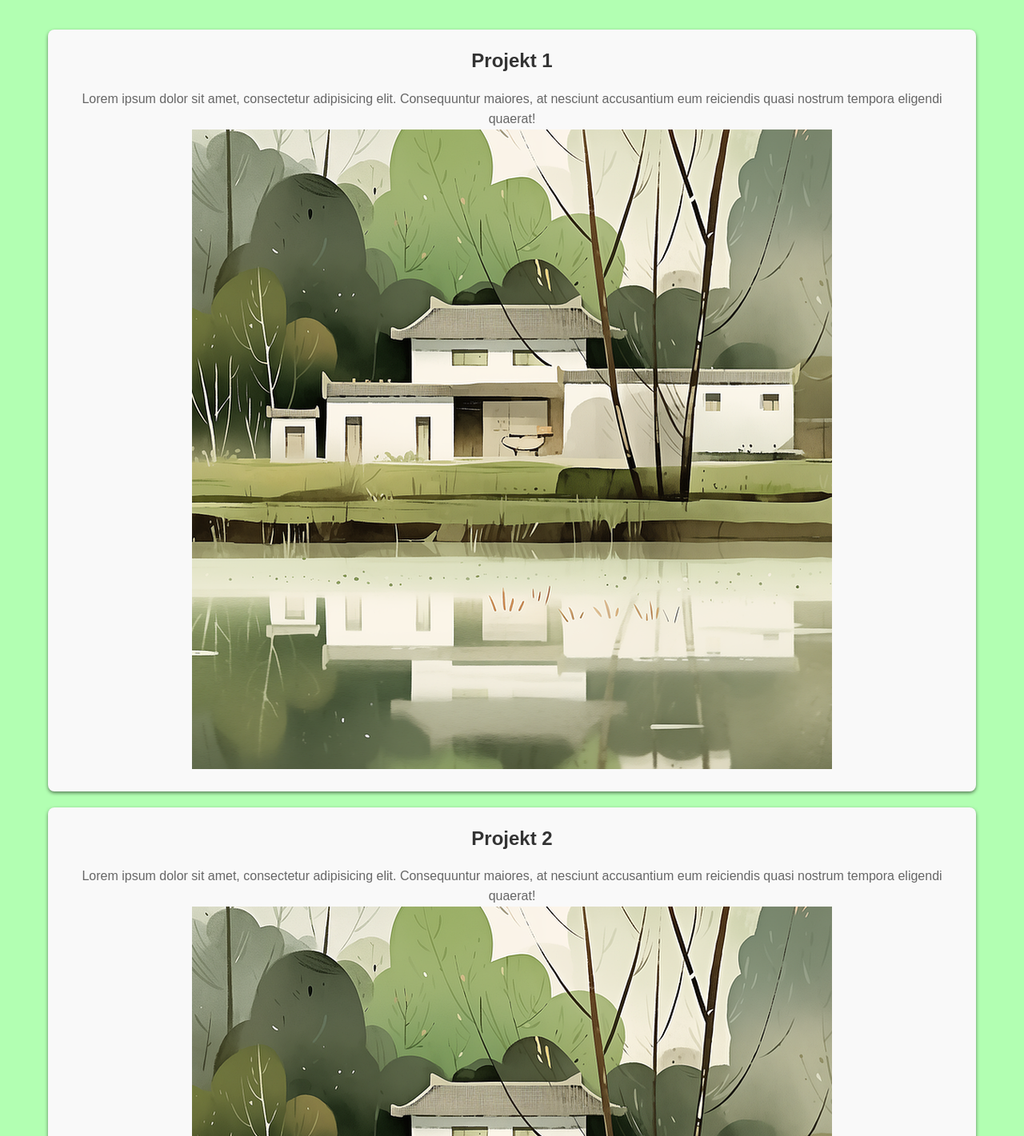
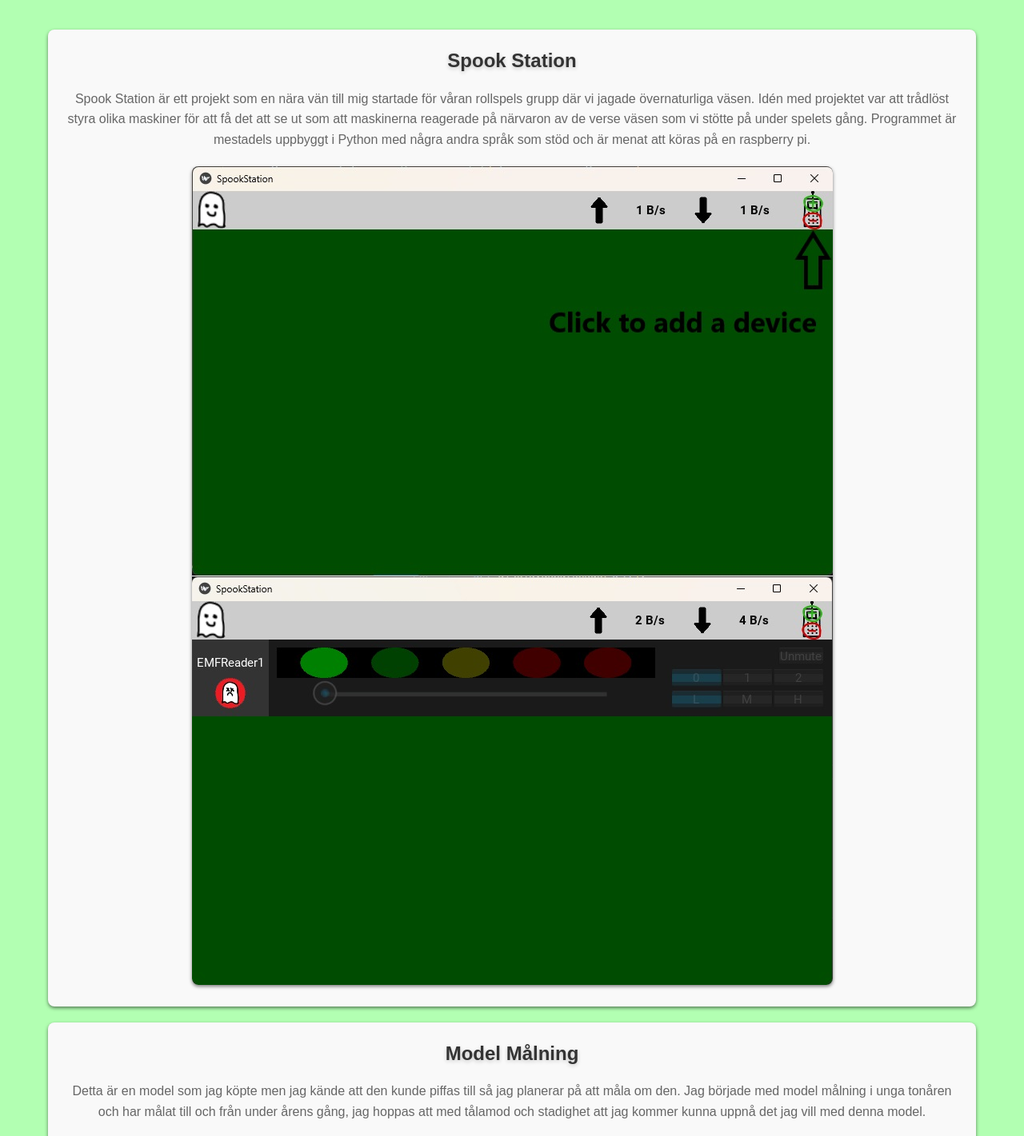
Before and after one commit to ZunarOrion/ZunarOrion.github.io, a plain HTML site: page portfolio/mina-projekt.html in a window 1280 px wide. Shown: the part 163-1584 px from the top of the page at 80% size. Drawn offline with Linux system fonts and the light colour scheme.

Commit message:
More work on portfolio project

```diff
--- a/portfolio/mina-projekt.html
+++ b/portfolio/mina-projekt.html
@@ -11,12 +11,10 @@
 <body>
     <header>
         <h1 class="logo">R.Strångerts Portfolio</h1>
-
         <ul class="nav-burger" id="nav-burger">
             <li><a href="/portfolio/index.html">Om mig</a></li>
             <li><a href="/portfolio/mina-projekt.html">Mina projekt</a></li>
             <li><a href="/portfolio/mina-skills.html">Mina Färdigheter</a></li>
-
             <a class="close" href="#"></a>
         </ul>
         <a class="hamburger" href="#nav-burger"></a>
@@ -29,40 +27,49 @@
     </header>
 
     <main class="container">
-        <!-- Produktfunktioner -->
         <section id="all-projects">
             <h2>Mina Projekt</h2>
-            <!--"style="text-align:center; margin-bottom: 40px;"", är bort tagget för att ha all css i en separat fil-->
             <div class="projects">
                 <div class="project">
-                    <h3>Projekt 1</h3>
-                    <p>Lorem ipsum dolor sit amet, consectetur adipisicing elit.
-                        Consequuntur maiores, at nesciunt accusantium eum
-                        reiciendis quasi nostrum tempora eligendi quaerat!</p>
-                    <img src="/plutonium-app/images/house-1.png" alt="A house you can rent">
+                    <h3>Spook Station</h3>
+                    <p>Spook Station är ett projekt som en nära vän till
+                        mig startade för våran rollspels grupp där vi jagade
+                        övernaturliga väsen. Idén med projektet var att
+                        trådlöst styra olika maskiner för att få det att se
+                        ut som att maskinerna reagerade på närvaron av de
+                        verse väsen som vi stötte på under spelets gång.
+                        Programmet är mestadels uppbyggt i Python med några
+                        andra språk som stöd och är menat att köras på en
+                        raspberry pi.</p>
+                    <img src="/portfolio/spook-station.jpg" alt="Två bilder av projektet 'Spook station'">
+                </div>
 
+                <div class="project">
+                    <h3>Model Målning</h3>
+                    <p>Detta är en model som jag köpte men jag kände att den
+                        kunde piffas till så jag planerar på att måla om den.
+                        Jag började med model målning i unga tonåren och har
+                        målat till och från under årens gång, jag hoppas att
+                        med tålamod och stadighet att jag kommer kunna uppnå
+                        det jag vill med denna model.</p>
+                    <img src="/portfolio/painting-project.jpg" alt="En bild av en model som jag målar">
                 </div>
+
                 <div class="project">
-                    <h3>Projekt 2</h3>
-                    <p>Lorem ipsum dolor sit amet, consectetur adipisicing elit.
-                        Consequuntur maiores, at nesciunt accusantium eum
-                        reiciendis quasi nostrum tempora eligendi quaerat!</p>
-                    <img src="/plutonium-app/images/house-1.png" alt="A house you can rent">
-
-                </div>
-                <div class="project">
-                    <h3>Projekt 3</h3>
-                    <p>Lorem ipsum dolor sit amet, consectetur adipisicing elit.
-                        Consequuntur maiores, at nesciunt accusantium eum
-                        reiciendis quasi nostrum tempora eligendi quaerat!</p>
-                    <img src="/plutonium-app/images/house-1.png" alt="A house you can rent">
-
+                    <h3>Projekten Under Kursen HTML & CSS</h3>
+                    <p>Alla de projekt som jag har gjort under min tid i kursen
+                        Html & CSS, den här portfolion skulle inte varit gjorts
+                        om det inte vore för de övningar och lektioner som jag
+                        hade. Jag är extremt tacksam för att få chansen att få
+                        utvecklas med bra lärare inom områden som jag vill jobba
+                        med.</p>
+                    <img src="/portfolio/lektions-projekt.jpg" alt="Fyra bilder av tidigare hemsidor jag gjort under kursensgång">
                 </div>
             </div>
         </section>
     </main>
 
-    <footer>&copy;Rasmus Strångert 2025</footer>
+    <footer>&copy; Rasmus Strångert 2025</footer>
 </body>
 
 </html>
--- a/portfolio/style.css
+++ b/portfolio/style.css
@@ -7,7 +7,6 @@
 
 /** General **/
 body {
-    font-family: -apple-system, BlinkMacSystemFont, "Segoe UI", Roboto, Helvetica, Arial, sans-serif;
     line-height: 1.6;
     color: #333;
     background-color: #fff;
@@ -107,9 +106,9 @@ li a:hover, li a:focus {
     transform: scale(1.2);
 }
 
-/** Hero Image **/
+/** Hero Section **/
 .hero {
-    background: url(hero-bg.jpeg) center/cover no-repeat;
+    background: url(hero-bg.jpg) center/cover no-repeat;
     min-height: 83vh;
     display: flex;
     align-items: center;
@@ -155,6 +154,10 @@ li a:hover, li a:focus {
     flex-grow: 1;
 }
 
+.container h2 {
+    text-shadow: 0 2px 5px rgba(0, 0, 0, 0.2);
+}
+
 #all-projects h2 {
     text-align: center;
     margin-bottom: 40px;
@@ -169,7 +172,6 @@ li a:hover, li a:focus {
 }
 
 .project {
-    /* flex: 1 1 300px; */
     background: #f9f9f9;
     padding: 20px;
     border-radius: 8px;
@@ -180,21 +182,26 @@ li a:hover, li a:focus {
 .project h3 {
     margin-bottom: 15px;
     font-size: 1.5rem;
+    text-shadow: 0 2px 5px rgba(0, 0, 0, 0.2);
 }
 
 .project p {
     font-size: 1rem;
     color: #666;
+    margin-bottom: 20px;
 }
 
-img {
+.projects img {
     max-width: 100%;
     height: auto;
+    box-shadow: 0 2px 4px rgba(0, 0, 0, 0.5);
+    border-radius: 8px;
 }
 
 #all-skills h2 {
     text-align: center;
     margin-bottom: 40px;
+    text-shadow: 0 2px 4px rgba(0, 0, 0, 0.5);
 }
 
 .skills {
@@ -216,6 +223,7 @@ img {
 .skill h3 {
     margin-bottom: 15px;
     font-size: 1.5rem;
+    text-shadow: 0 2px 5px rgba(0, 0, 0, 0.2);
 }
 
 .skill p {
@@ -238,7 +246,7 @@ footer {
     font-size: 0.9rem;
 }
 
-/** Media tags **/
+/** Media Tags **/
 @media(min-width: 390px){
     body{
         background: rgba(255, 0, 0, 0.3);
@@ -282,6 +290,7 @@ footer {
     .navbar a:hover{
         background-color: rgba(128, 128, 128, 0.1);
         box-shadow: 0 2px 4px rgba(0, 0, 0, 0.1);
+        text-shadow: 1px 1px rgba(0, 0, 0, 0.1);
         border-radius: 12px;
         transform: scale(1.2);
     }
```
Also changed, not shown: portfolio/index.html (+12 -20 lines), portfolio/mina-skills.html (+2 -11 lines), portfolio/hero-bg.jpeg (deleted), portfolio/hero-bg.jpg, portfolio/lektions-projekt.jpg (added), portfolio/painting-project.jpg (added), portfolio/spook-station.jpg (added).
